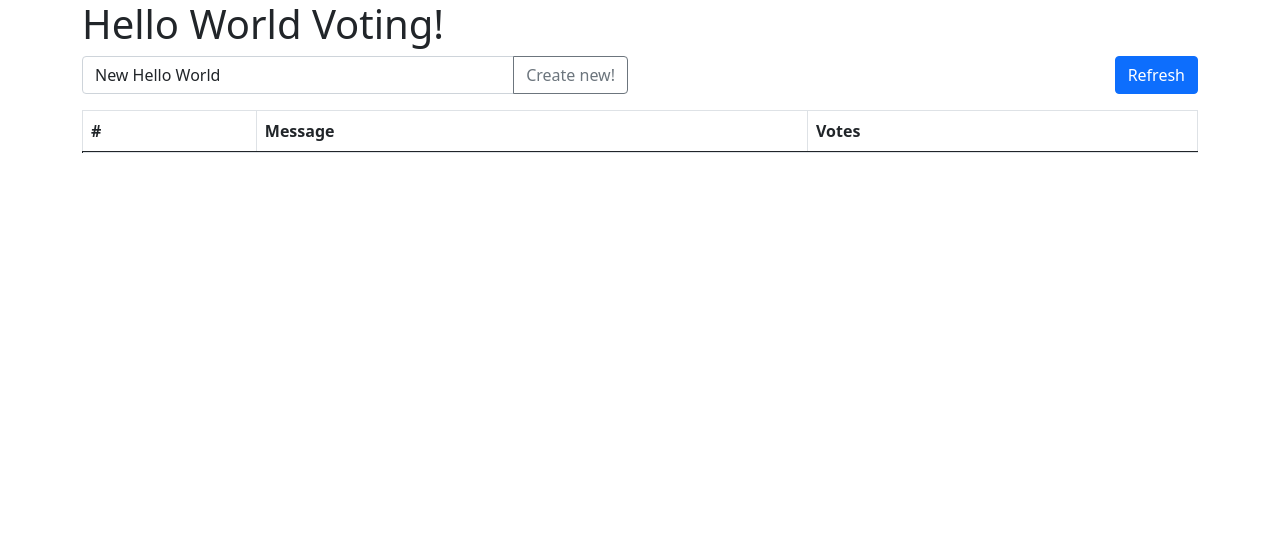
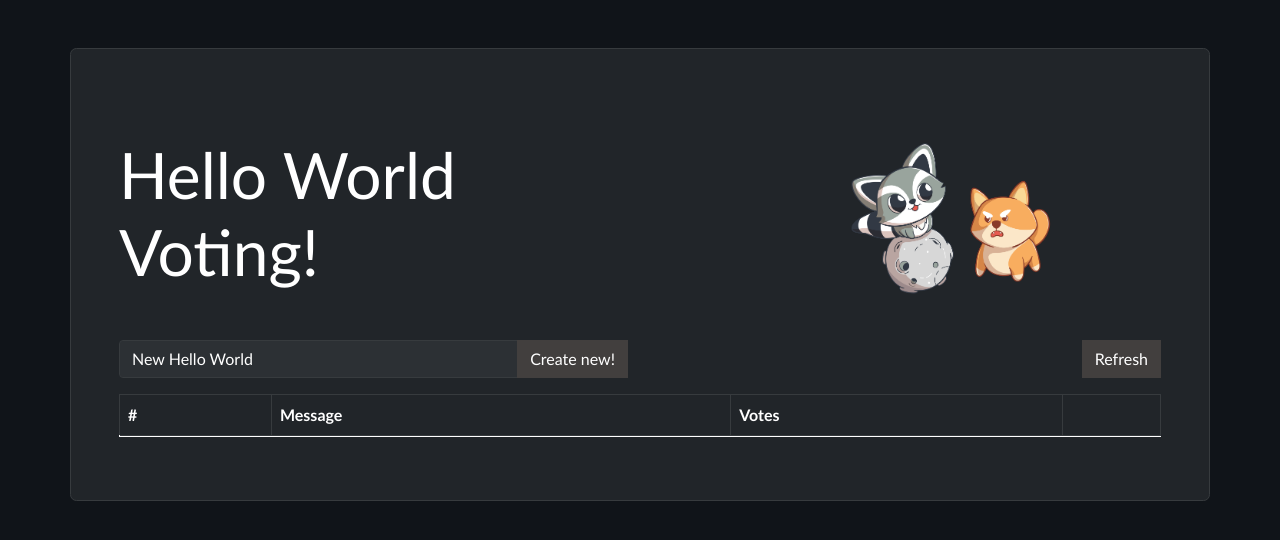
Before and after one commit to msteiner96/simple-eth-poll, a Next.js app: page / in a window 1280 px wide. Shown: the top 540 px of the page. Built offline with nearby package versions, Linux system fonts and the light colour scheme.

Commit message:
Added some theming

```diff
--- a/pages/_app.js
+++ b/pages/_app.js
@@ -1,4 +1,5 @@
 import 'bootstrap/dist/css/bootstrap.min.css'
+import '../styles/globals.css'
 
 function MyApp({ Component, pageProps }) {
   return <Component {...pageProps} />
--- a/pages/index.js
+++ b/pages/index.js
@@ -2,7 +2,7 @@ import Head from 'next/head'
 import Web3 from 'web3'
 import { useState, useEffect } from 'react'
 import { abi, contractAddress } from '../constants/abi';
-import { Button, Container, Row, Col, Table, InputGroup, FormControl } from 'react-bootstrap';
+import { Button, Container, Row, Col, Table, InputGroup, FormControl, Image } from 'react-bootstrap';
 
 export default function Home() {
 
@@ -67,8 +67,11 @@ export default function Home() {
       <main>
         <Container>
           <Row>
-            <Col>
+            <Col className="align-self-center" xs="6">
               <h1>Hello World Voting!</h1>
+            </Col>
+            <Col xs={{ span: 3, offset: 2 }}>
+              <Image fluid src="/Racoon-and-doge.png" alt="logo" />
             </Col>
           </Row>
           <Row>
@@ -78,23 +81,24 @@ export default function Home() {
                   defaultValue="New Hello World"
                   id="newInput"
                 />
-                <Button onClick={() => createHello(document.getElementById('newInput').value)} variant="outline-secondary">
+                <Button onClick={() => createHello(document.getElementById('newInput').value)} variant="cute">
                   Create new!
                 </Button>
               </InputGroup>
             </Col>
             <Col md="6" className="text-end">
-              <Button onClick={() => getHelloListing(contract)}>Refresh</Button>
+              <Button variant="cute" onClick={() => getHelloListing(contract)}>Refresh</Button>
             </Col>
           </Row>
           <Row>
             <Col>
-              <Table striped bordered hover>
+              <Table variant="dark" striped bordered hover>
                 <thead>
                   <tr>
                     <th>#</th>
                     <th>Message</th>
                     <th>Votes</th>
+                    <th></th>
                   </tr>
                 </thead>
                 <tbody>
@@ -103,7 +107,7 @@ export default function Home() {
                       <td>{i + 1}</td>
                       <td>{data[0]}</td>
                       <td>{data[1]}</td>
-                      <td><Button onClick={() => voteHello(i)}>Vote!</Button></td>
+                      <td className="text-center"><Button variant="cute" onClick={() => voteHello(i)}>Vote!</Button></td>
                     </tr>
                   )) : <tr></tr>}
                 </tbody>
@@ -112,9 +116,6 @@ export default function Home() {
           </Row>
         </Container>
       </main>
-
-      <footer>
-      </footer>
     </div>
   )
 }
--- /dev/null
+++ b/styles/globals.css
@@ -0,0 +1,42 @@
+body {
+    background-color: #101419;
+    font-family: 'Trebuchet MS', sans-serif;
+}
+
+.container {
+    background-color: rgb(33, 37, 41)!important;
+    padding: 3rem!important;
+    margin-top: 3rem!important;
+    border-radius: 0.4rem!important;
+    border: solid 1px rgb(55, 59, 62)!important;
+}
+
+h1, h2, h3, h4, h5, h6, td, th, p, input {
+    color: white;
+}
+
+h1 {
+    font-size: 4rem;
+}
+
+input, .btn-outline-secondary {
+    color: white!important;
+    background-color: #2c3034!important;
+    border: solid 1px #373b3e!important;
+}
+
+input:active {
+    border: solid 1px white!important;
+}
+
+.btn-cute:hover {
+    color: #fff;
+    background-color: #423F3E;
+    border-color: #916BBF;
+}
+
+.btn-cute {
+    color: #fff;
+    background-color: #423F3E;
+    border-radius: 0;
+}
```
Also changed, not shown: public/Racoon-and-doge.png (added).
